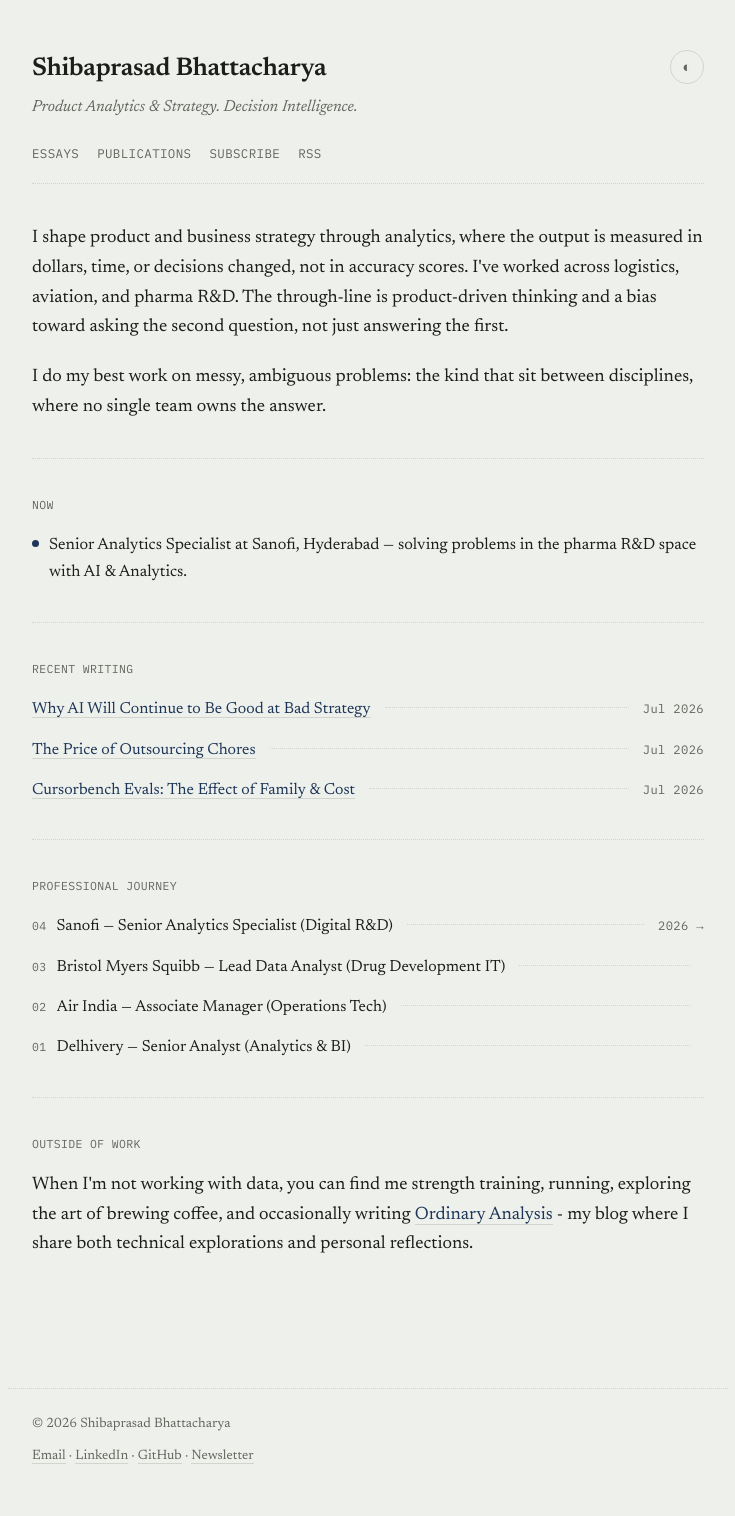
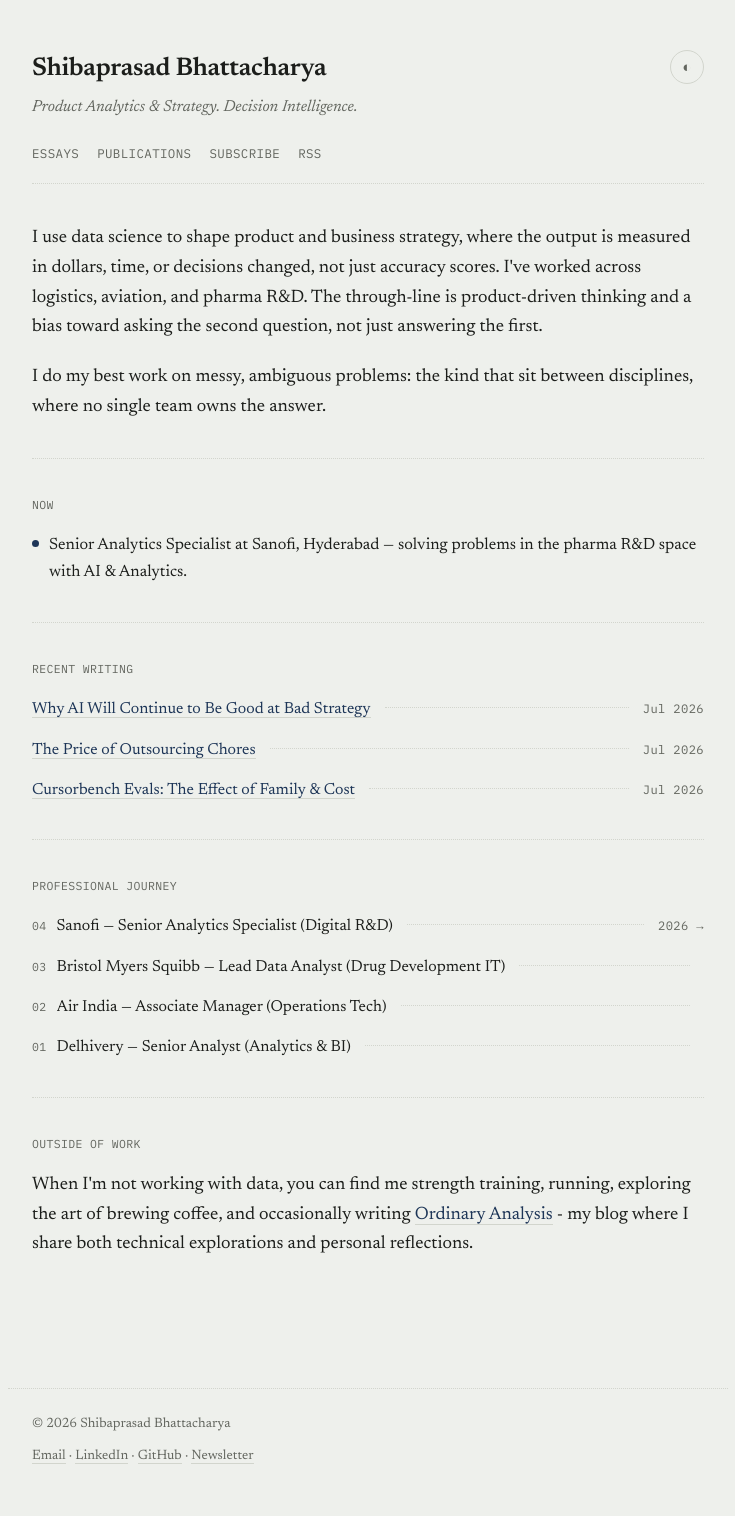
Before and after one commit to shibaprasadb/shibaprasadb.github.io, a Jekyll site: the page built from index.html, in a window 1280 px wide. Shown: the whole page, without its empty margins (272-1007 px from the left). Built offline with Jekyll 4.4.1, drawn with Linux system fonts in a browser that asks for light colours.

Commit message:
Revise intro section to emphasize data science
Updated the introduction section to reflect a focus on data science in shaping product and business strategy.

```diff
--- a/index.html
+++ b/index.html
@@ -5,10 +5,10 @@ description: "Product Analytics & Strategy. Decision Intelligence."
 ---
 <div class="home-wrap">
 
-  <section id="intro">
-    <p>I shape product and business strategy through analytics, where the output is measured in dollars, time, or decisions changed, not in accuracy scores. I've worked across logistics, aviation, and pharma R&D. The through-line is product-driven thinking and a bias toward asking the second question, not just answering the first.</p>
-    <p>I do my best work on messy, ambiguous problems: the kind that sit between disciplines, where no single team owns the answer.</p>
-  </section>
+<section id="intro">
+  <p>I use data science to shape product and business strategy, where the output is measured in dollars, time, or decisions changed, not just accuracy scores. I've worked across logistics, aviation, and pharma R&amp;D. The through-line is product-driven thinking and a bias toward asking the second question, not just answering the first.</p>
+  <p>I do my best work on messy, ambiguous problems: the kind that sit between disciplines, where no single team owns the answer.</p>
+</section>
 
   <hr class="rule">
 
```
